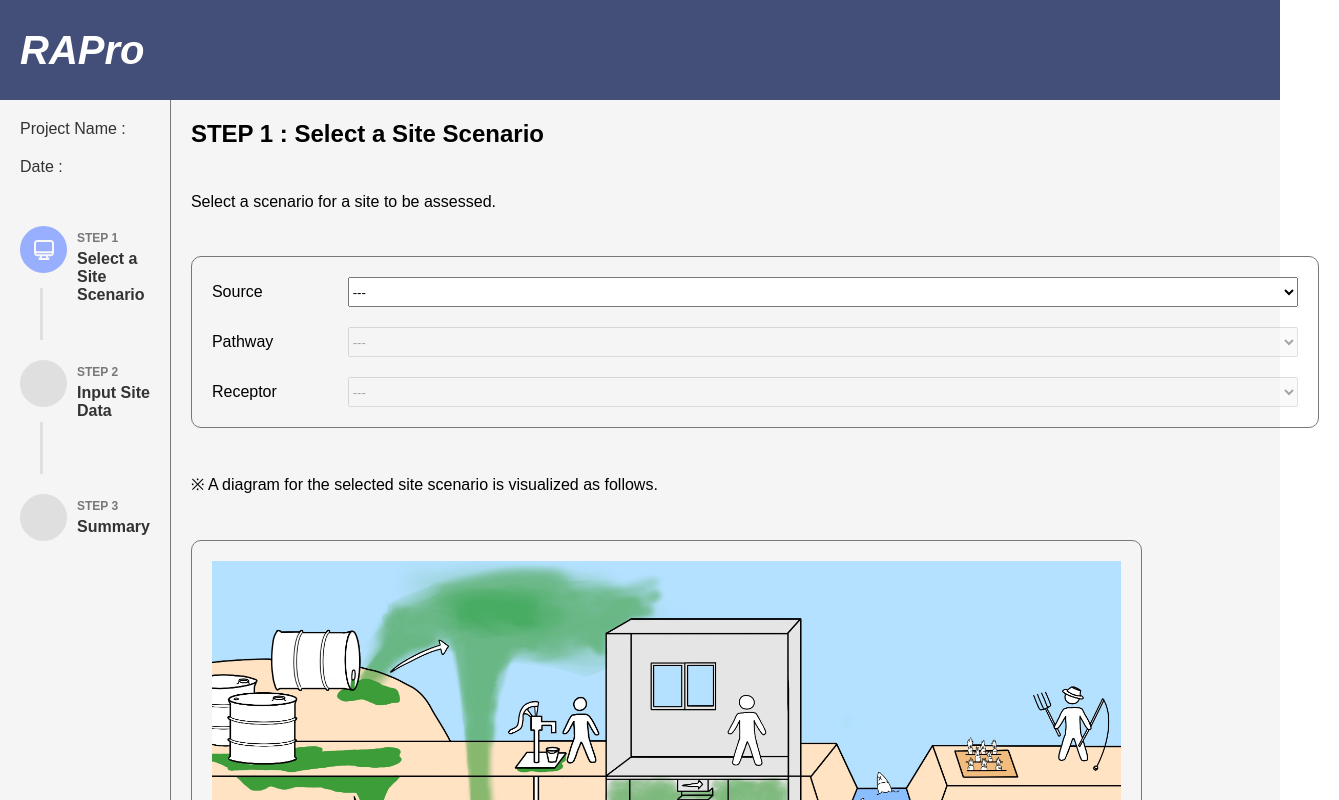
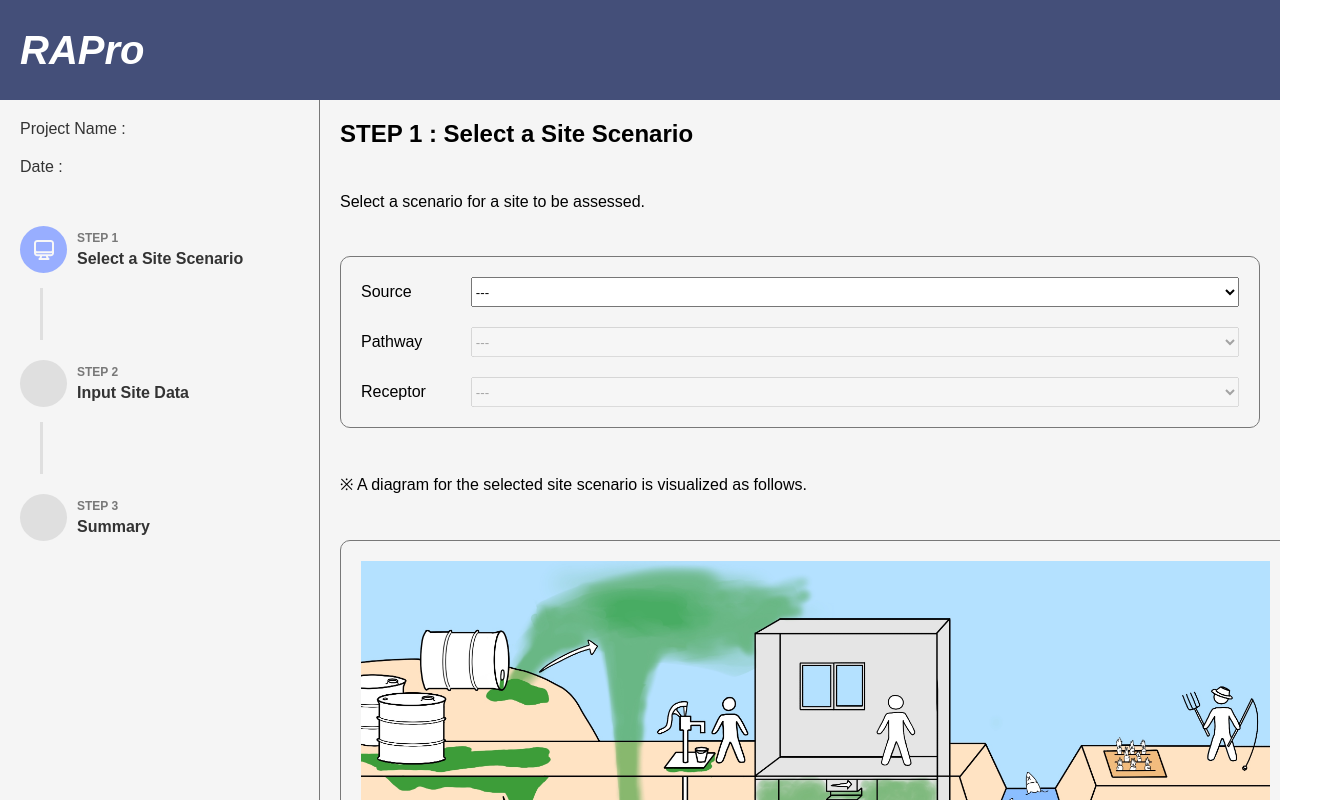
Before and after one commit to VIRAPkoreauniv/RAPro, a React (Vite) app: page /step/1 in a window 1280 px wide. Shown: the top 800 px of the page, 1339 px wide, since content can reach past the window. Built offline with nearby package versions, Linux system fonts and the light colour scheme; a web font is replaced by a local one.

Commit message:
fix: 스크롤 관련 레이아웃 수정

```diff
--- a/src/components/app-bar/AppBar.style.tsx
+++ b/src/components/app-bar/AppBar.style.tsx
@@ -2,8 +2,12 @@ import styled from 'styled-components'
 
 export const Wrapper = styled.div`
   background-color: var(--primary);
+  width: 100vw;
   height: 10rem;
   display: flex;
   align-items: center;
   padding: 0 2rem;
+
+  position: fixed;
+  top: 0;
 `
--- a/src/layouts/Layout.style.tsx
+++ b/src/layouts/Layout.style.tsx
@@ -1,10 +1,16 @@
 import styled from 'styled-components'
 
 export const Wrapper = styled.div`
+  margin-top: 10rem;
   background-color: var(--background);
+  height: 100vh;
 `
 
 export const ColumnDivider = styled.div`
   display: grid;
   grid-template-columns: 1fr 3fr;
 `
+export const Content = styled.div`
+  height: calc(100vh - 10rem);
+  overflow-y: scroll;
+`
--- a/src/layouts/index.tsx
+++ b/src/layouts/index.tsx
@@ -9,7 +9,7 @@ const Layout = ({ children }: { children: ReactNode }) => {
       <AppBar />
       <S.ColumnDivider>
         <ProgressMenu />
-        <div>{children}</div>
+        <S.Content>{children}</S.Content>
       </S.ColumnDivider>
     </S.Wrapper>
   )
```
